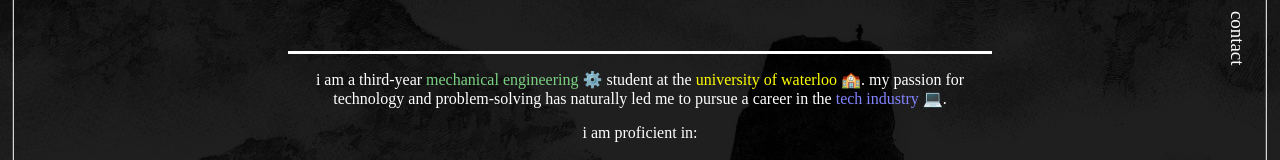
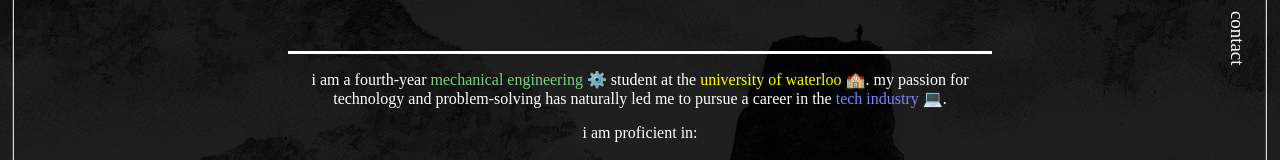
Before and after one commit to navanith-niranjan/personal-website, a React (Create React App) app: page / in a window 1280 px wide. Shown: the part 432-592 px from the top of the page. Built offline with nearby package versions, Linux system fonts and the light colour scheme; a web font is replaced by a local one.

Commit message:
changed from third year to fourth year eng student in the about section

```diff
--- a/src/App.js
+++ b/src/App.js
@@ -57,7 +57,7 @@ function App() {
               <p id="title">Navanith Niranjan</p>
               <Changingtext />
               <div id="description">
-                <p>i am a third-year <span className='green-text'>mechanical engineering</span> ⚙️ student at the <span className='yellow-text'>university of waterloo</span> 🏫.
+                <p>i am a fourth-year <span className='green-text'>mechanical engineering</span> ⚙️ student at the <span className='yellow-text'>university of waterloo</span> 🏫.
                 my passion for technology and problem-solving has naturally led me to pursue a career
                 in the <span className='blue-text'>tech industry</span> 💻.</p>
 
```
